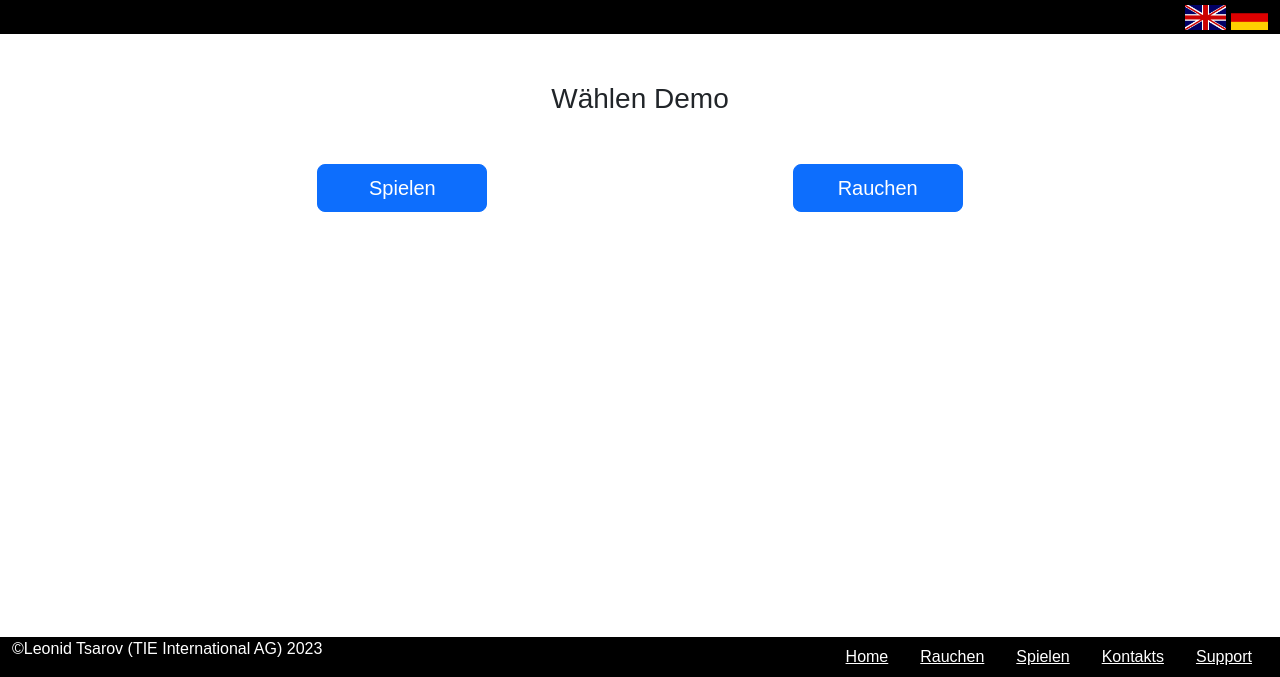
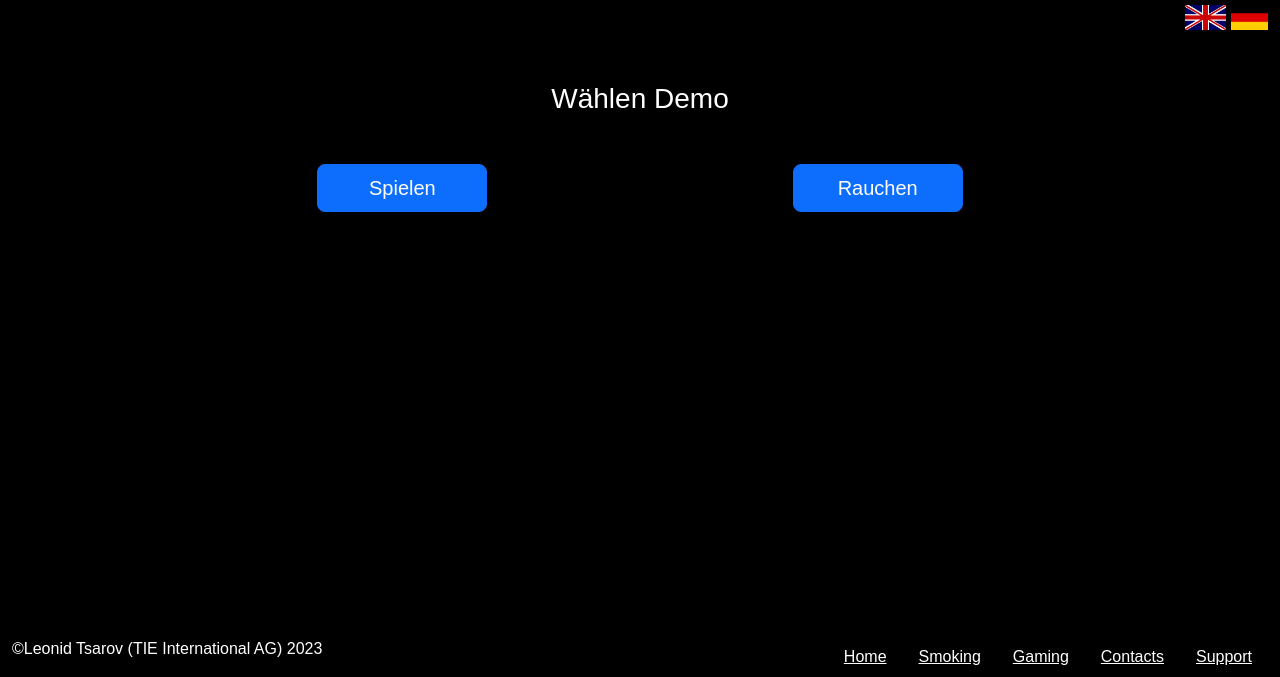
Before and after one commit to edonssfall/GesundeTomagochis, a plain HTML site: page demo.html in a window 1280 px wide. Shown: the part 123-800 px from the top of the page. Drawn offline with nearby package versions, Linux system fonts and the light colour scheme.

Commit message:
add cookies and dark-mode

```diff
--- a/demo.html
+++ b/demo.html
@@ -97,6 +97,8 @@
         </div>
     </div>
 </div>
+<script type="module" src="./src/scripts/theme.js"></script>
+<script type="module" src="./src/scripts/language.js"></script>
 <script src="./src/scripts/demo.js"></script>
 </body>
 </html>
--- a/src/scripts/demo.js
+++ b/src/scripts/demo.js
@@ -1,4 +1,16 @@
-const scoreValue = document.getElementById('scoreValue'),
+function getCookie(name) {
+    const cookies = document.cookie.split(';');
+    for (let i = 0; i < cookies.length; i++) {
+        const cookie = cookies[i].trim();
+        if (cookie.startsWith(name + '=')) {
+            return cookie.substring(name.length + 1);
+        }
+    }
+    return null;
+}
+
+
+let scoreValue = document.getElementById('scoreValue'),
     scoreImage = document.getElementById('scoreImage'),
     mainImage = document.getElementById('mainImage'),
     demoBlock = document.getElementById('demoBlock'),
@@ -7,42 +19,24 @@ const scoreValue = document.getElementById('scoreValue'),
     tomagochiDescription = document.getElementById('tomagochiDescription'),
     urlParams = new URLSearchParams(window.location.search),
     urlImage = urlParams.get('demo'),
-    imgPath = './src/img/',
-    themeToggle = document.getElementById('theme-toggle-checkbox');
+
+    imgPath = './src/img/';
 
 let buttonsText = [],
     score = 0,
     tomagochiAlertTitel = [],
     tomagochisGeschichte = [],
     startImage = '',
-    currentLanguage = 'en';
+    currentLanguage = getCookie("language") || 'en';
 
-themeToggle.addEventListener('change', () => {
-    if (themeToggle.checked) {
-        document.body.classList.remove('dark-mode');
-    } else {
-        document.body.classList.add('dark-mode');
-    }
-});
-
-document.getElementById('en-language').addEventListener('click', () => {
-    currentLanguage = 'en';
+document.addEventListener('languageChanged', (event) => {
+    currentLanguage = event.detail.language;
     if (urlImage === 'rauchen') {
         makeRauchenLanguage();
     } else {
         makeSpielLanguage();
     }
     nameButtons()
-});
-
-document.getElementById('de-language').addEventListener('click', () => {
-    currentLanguage = 'de';
-    if (urlImage === 'rauchen') {
-        makeRauchenLanguage();
-    } else {
-        makeSpielLanguage();
-    }
-    nameButtons();
 });
 
 document.getElementById('minus10Button').addEventListener(
--- /dev/null
+++ b/src/scripts/language.js
@@ -0,0 +1,66 @@
+function setCookie(name, value, days) {
+    const date = new Date();
+    date.setTime(date.getTime() + (days * 24 * 60 * 60 * 1000));
+    const expires = "expires=" + date.toUTCString();
+    document.cookie = name + "=" + value + ";" + expires + ";path=/";
+}
+
+function getCookie(name) {
+    const cookies = document.cookie.split(';');
+    for (let i = 0; i < cookies.length; i++) {
+        const cookie = cookies[i].trim();
+        if (cookie.startsWith(name + '=')) {
+            return cookie.substring(name.length + 1);
+        }
+    }
+    return null;
+}
+
+let currentLanguage = getCookie("language") || 'en',
+    languages = {};
+
+const languageChangeEvent = new CustomEvent('languageChanged', {
+    detail: { language: currentLanguage }
+});
+
+document.getElementById('en-language').addEventListener('click', () => {
+    currentLanguage = 'en';
+    loadLanguage(currentLanguage);
+});
+
+document.getElementById('de-language').addEventListener('click', () => {
+    currentLanguage = 'de';
+    loadLanguage(currentLanguage);
+});
+
+function updateText() {
+    const elementsToUpdate = document.querySelectorAll('[data-translate]');
+    elementsToUpdate.forEach((element) => {
+        const key = element.getAttribute('data-translate');
+        if (languages[currentLanguage] && languages[currentLanguage][key]) {
+            element.textContent = languages[currentLanguage][key];
+        }
+    });
+}
+
+function loadLanguage(language) {
+    fetch(`./src/language/${language}.json`)
+        .then((response) => response.json())
+        .then((data) => {
+            languages[language] = data;
+            updateText();
+
+            const placeholders = languages[language];
+            document.getElementById('name').setAttribute('placeholder', placeholders.name_placeholder);
+            document.getElementById('email').setAttribute('placeholder', placeholders.email_placeholder);
+            document.getElementById('question').setAttribute('placeholder', placeholders.question_placeholder);
+        })
+        .catch((error) => {
+            console.error('Error loading language:', error);
+        });
+    setCookie("language", language, 30);
+    languageChangeEvent.detail.language = currentLanguage;
+    document.dispatchEvent(languageChangeEvent);
+}
+
+loadLanguage(currentLanguage);
--- /dev/null
+++ b/src/scripts/theme.js
@@ -0,0 +1,47 @@
+function setCookie(name, value, days) {
+    const date = new Date();
+    date.setTime(date.getTime() + (days * 24 * 60 * 60 * 1000));
+    const expires = "expires=" + date.toUTCString();
+    document.cookie = name + "=" + value + ";" + expires + ";path=/";
+}
+
+function getCookie(name) {
+    const cookies = document.cookie.split(';');
+    for (let i = 0; i < cookies.length; i++) {
+        const cookie = cookies[i].trim();
+        if (cookie.startsWith(name + '=')) {
+            return cookie.substring(name.length + 1);
+        }
+    }
+    return null;
+}
+
+const themeToggle = document.getElementById('theme-toggle-checkbox'),
+    body = document.body;
+
+let currentTheme = getCookie("theme") || 'dark';
+
+themeToggle.addEventListener('change', () => {
+    if (themeToggle.checked) {
+        currentTheme = 'light';
+    } else {
+        currentTheme = 'dark';
+    }
+    checkTheme();
+});
+
+function checkTheme() {
+    if (currentTheme === 'light') {
+        body.classList.add('light-mode');
+        body.classList.remove('dark-mode');
+        themeToggle.checked = true;
+    } else {
+        currentTheme = 'light';
+        currentTheme = 'dark';
+        body.classList.add('dark-mode');
+        body.classList.remove('light-mode');
+    }
+    setCookie("theme", currentTheme, 30);
+}
+
+checkTheme();
```
Also changed, not shown: index.html (+2 -0 lines), src/scripts/index.js (+4 -54 lines).
